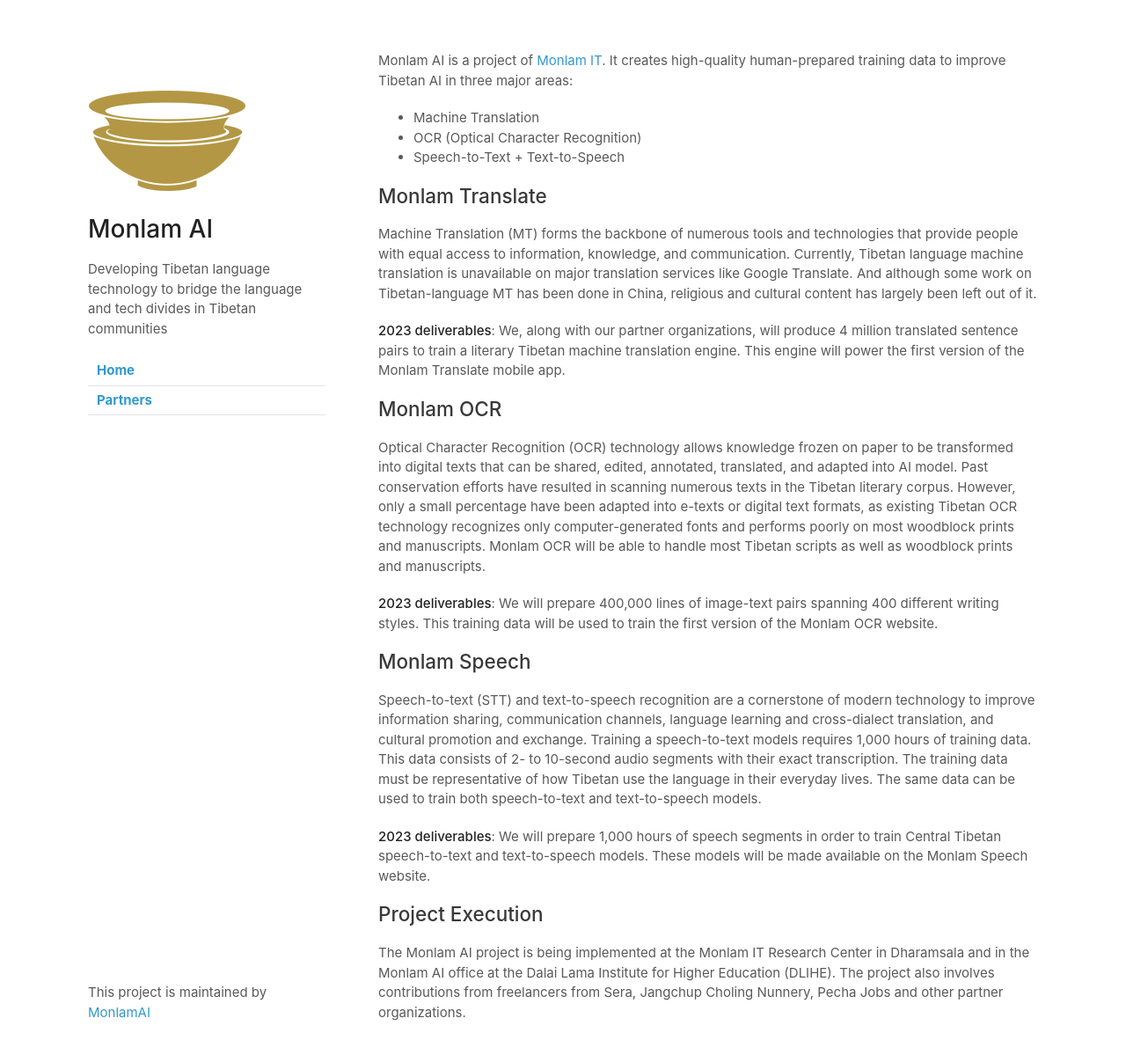
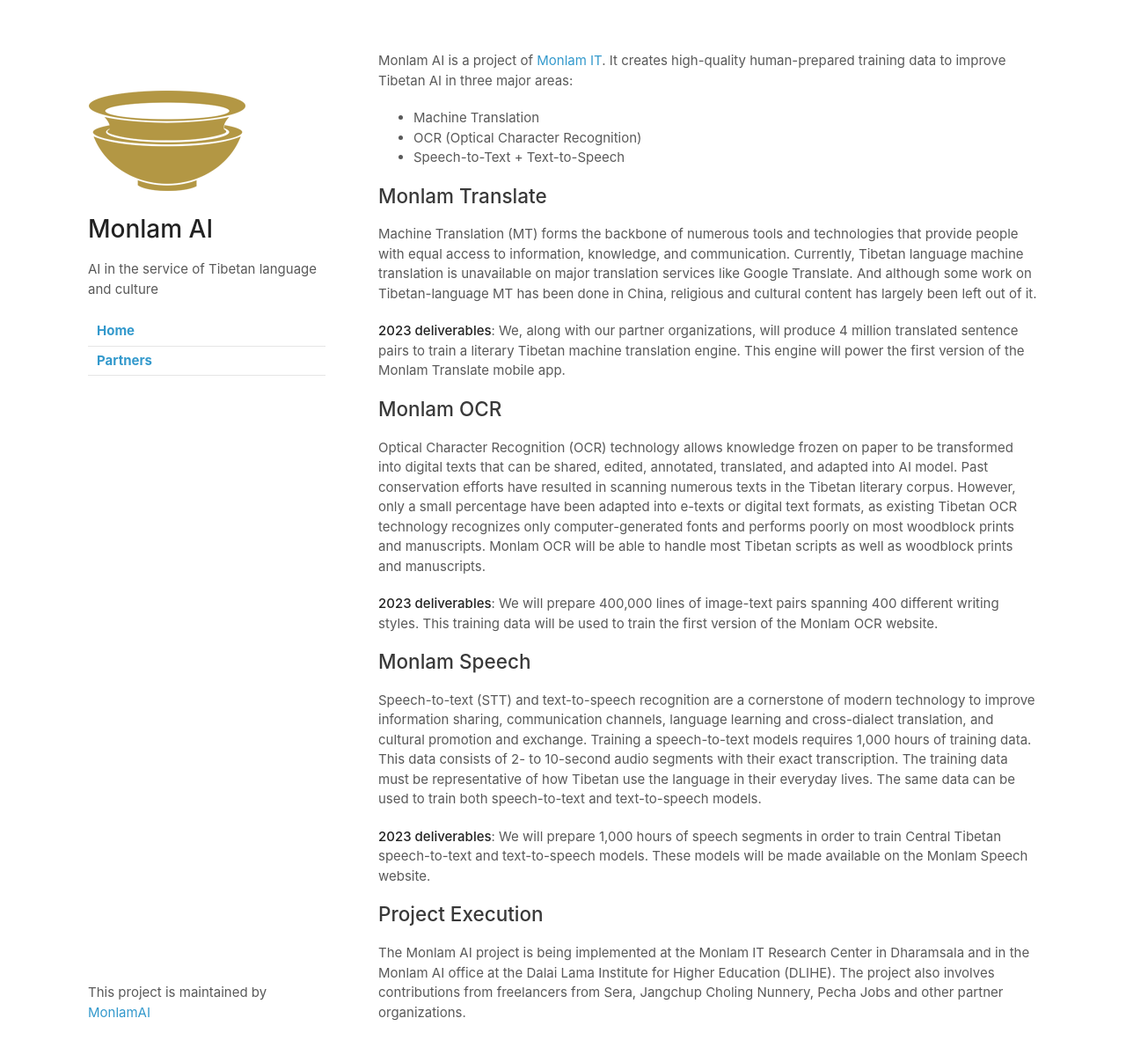
Before and after one commit to MonlamAI/monlam.ai, a Jekyll site: the page built from index.md, in a window 1280 px wide and 1232 px high. Shown: the top 1199 px of the window at 88% size. Built offline with Jekyll 4.4.1, drawn with Linux system fonts in a browser that asks for light colours.

Commit message:
updated the slogan

```diff
--- a/_config.yml
+++ b/_config.yml
@@ -1,6 +1,6 @@
 title: Monlam AI
 logo: /assets/img/logo.png
-description: Developing Tibetan language technology to bridge the language and tech divides in Tibetan communities
+description: AI in the service of Tibetan language and culture
 show_downloads: False
 theme: jekyll-theme-minimal
 navigation:
```
